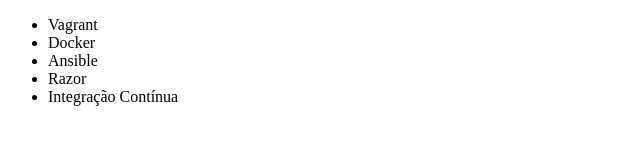
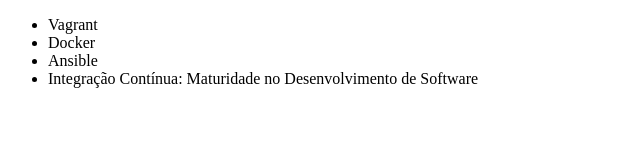
Before and after one commit to AYamasita/aluragitprojeto, a plain HTML site: page index.html in a window 1280 px wide. Shown: the whole page, without its empty margins (0-640 px from the left). Drawn offline with Linux system fonts and the light colour scheme.

Commit message:
modificado o .gitignore

```diff
--- a/index.html
+++ b/index.html
@@ -9,8 +9,7 @@
         <li>Vagrant</li>
         <li>Docker</li>
         <li>Ansible</li>
-		<li>Razor</li>
-        <li>Integração Contínua</li>
+        <li>Integração Contínua: Maturidade no Desenvolvimento de Software</li>
     </ul>
 </body>
 </html>
```
Also changed, not shown: 1 other file.
